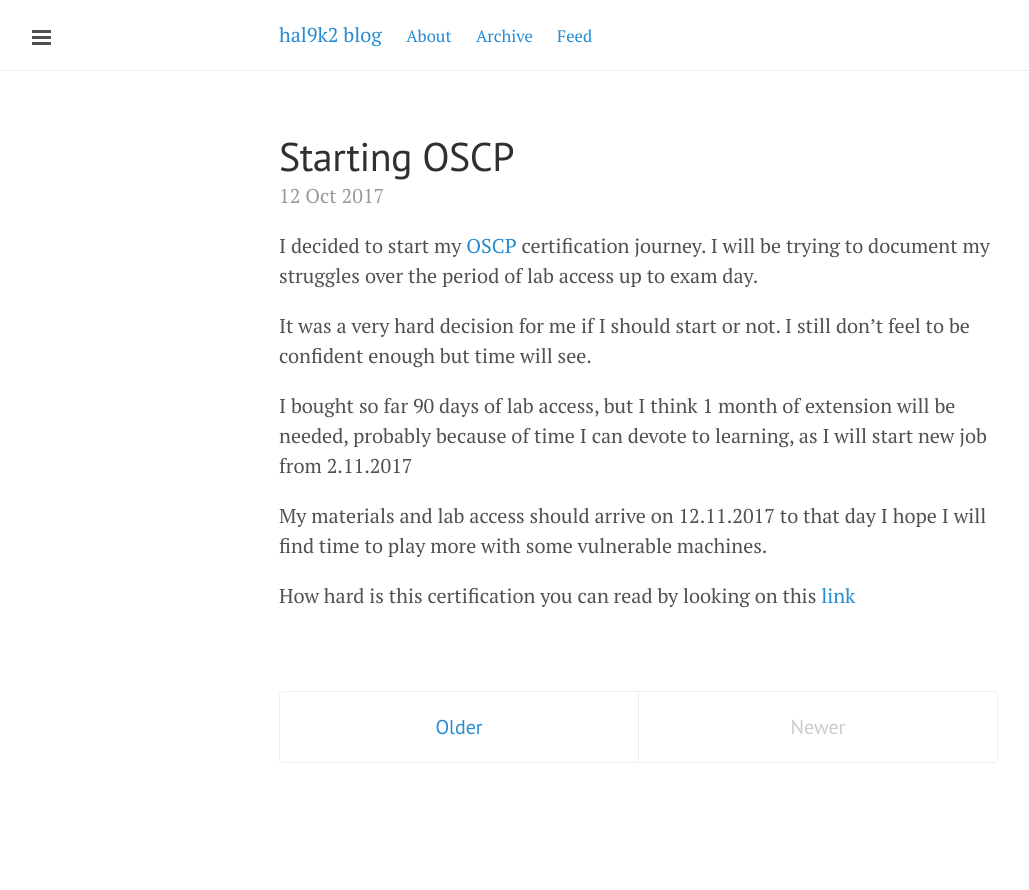
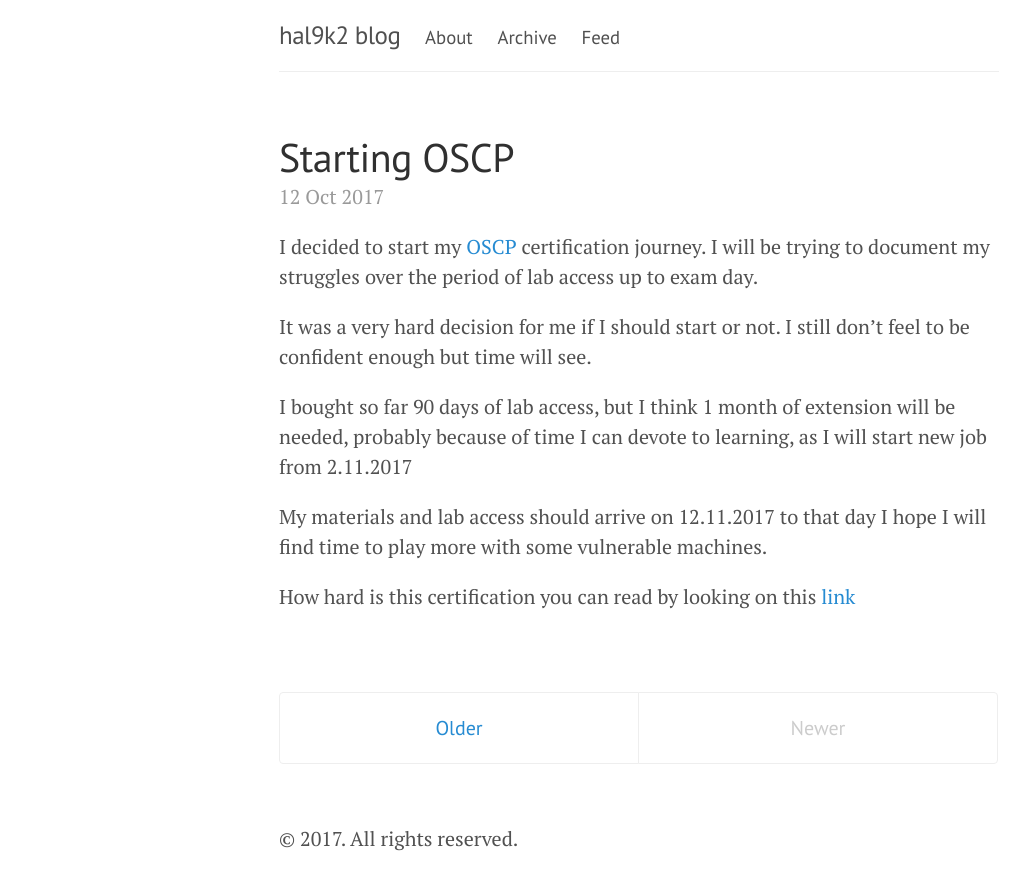
Before and after one commit to chosenonehacks/chosenonepl.github.io.old, a Jekyll site: the page built from index.html, in a window 1280 px wide. Shown: the top 890 px of the page, without its empty margins (1-1030 px from the left). Built offline with Jekyll 4.4.1, drawn with Linux system fonts in a browser that asks for light colours; the list of posts is cut into pages by our own code.

Commit message:
Update default.html

```diff
--- a/_layouts/default.html
+++ b/_layouts/default.html
@@ -1,38 +1,30 @@
 <!DOCTYPE html>
 <html xmlns="http://www.w3.org/1999/xhtml" xml:lang="en" lang="en-us">
 
+  {% include head.html %}
   {% include google_analytics.html %}
-  {% include head.html %}
 
   <body>
 
-     {% include sidebar.html %}
+    <div class="container content">
+      <div class="masthead">
+        <h3 class="masthead-title">
+          <a href="/" title="Home">{{ site.title }}</a>
 
-    <!-- Wrap is the content to shift when toggling the sidebar. We wrap the
-         content to avoid any CSS collisions with our real content. -->
-    <div class="wrap">
-      <div class="masthead">
-        <div class="container">
-          <label for="sidebar-checkbox" class="sidebar-toggle"></label>
+          {% for page in site.pages_list %}
+              &nbsp;&nbsp;&nbsp;<small><a href="{{ page[1]  }}">{{ page[0] }}</a></small>
+          {% endfor %}
 
-            <!-- <h3 class="masthead-title">
-            <h3 class="masthead-title"> -->
-            <a href="/" title="Home">{{ site.title }}</a>
-
-            {% for page in site.pages_list %}
-              &nbsp;&nbsp;&nbsp;
-              <small><a href="{{ page[1]  }}">{{ page[0] }}</a></small>
-            {% endfor %}
-            </h3>
-
-            <!--<a href="/" title="Home">{{ site.title }}</a>
-            <small>{{ site.tagline }}</small>
-          </h3> -->
-        </div>
+        </h3>
       </div>
 
-      <div class="container content">
-        {{ content }}
+      {{ content }}
+
+
+      <div class="footer">
+        <p>
+          &copy; {{ site.time | date: '%Y' }}. All rights reserved.
+        </p>
       </div>
     </div>
 
```
